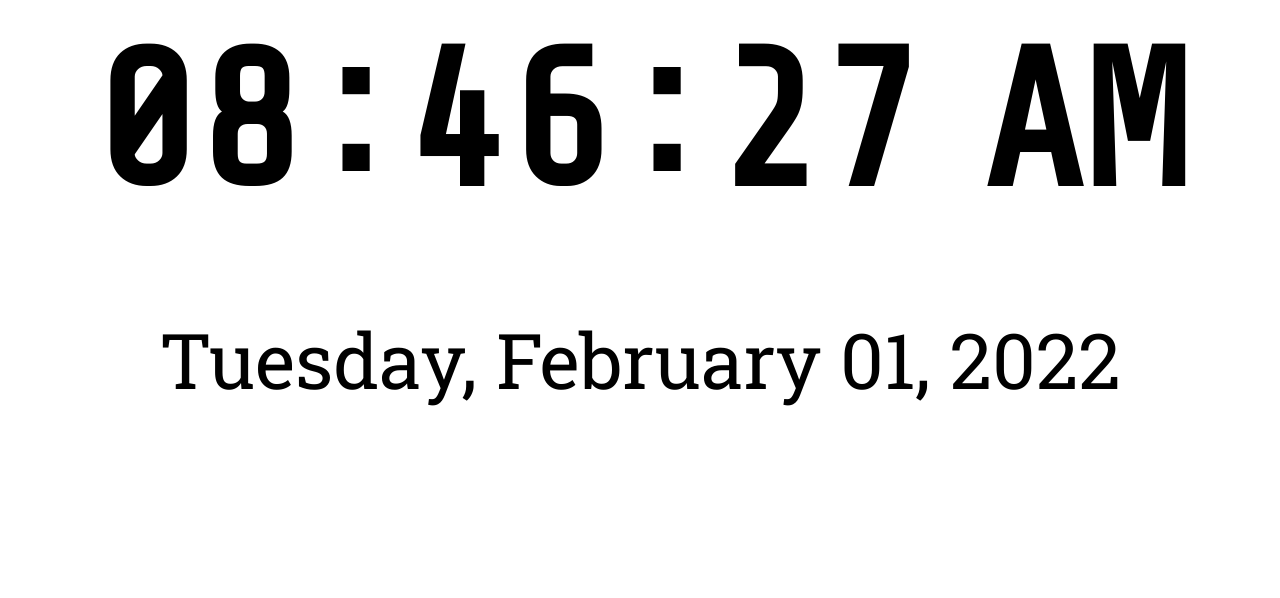
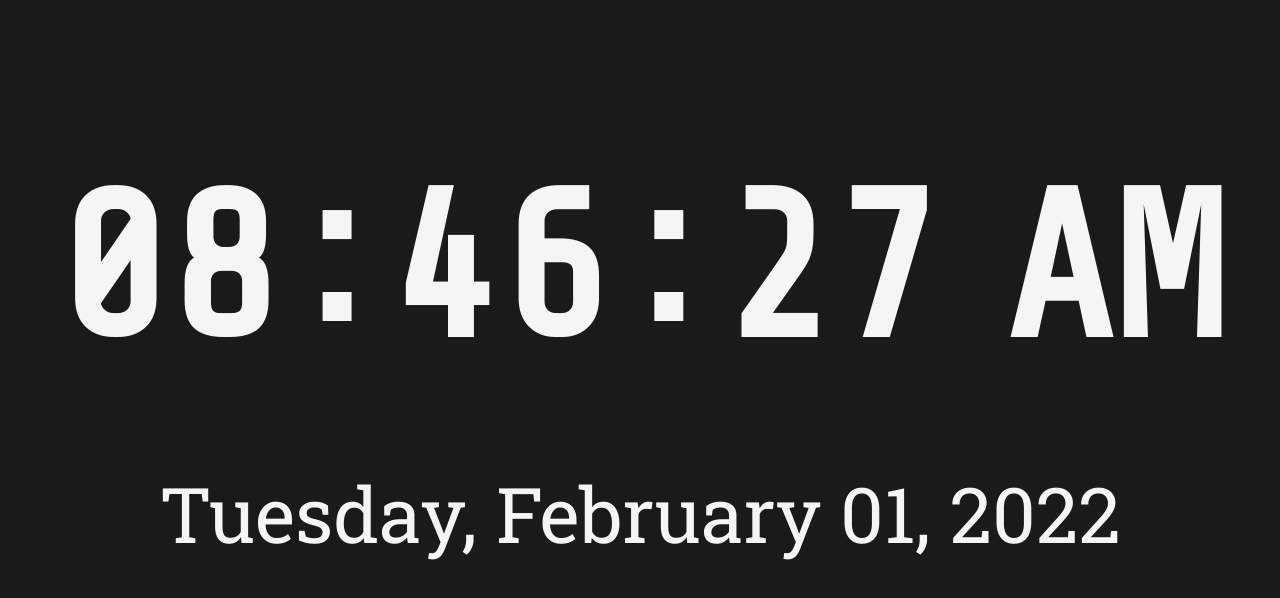
Before and after one commit to v08nike/clock, a plain HTML site: page index.html in a window 1280 px wide. Drawn offline with nearby package versions, Linux system fonts and the light colour scheme; a web font is replaced by a local one.

Commit message:
Update...

```diff
--- a/index.html
+++ b/index.html
@@ -17,17 +17,15 @@
 
     <main>
       <section id="clock">
-        <div class="wrap-time">
+        <div class="wrap">
           <article class="time">
-            <div class="time_h"></div>
-            <div class="colon">:</div>
-            <div class="time_m"></div>
-            <div class="colon">:</div>
-            <div class="time_s"></div>
-            <div class="time_t"></div>
+            <span class="time_h"></span>
+            <span class="colon">:</span>
+            <span class="time_m"></span>
+            <span class="colon">:</span>
+            <span class="time_s"></span>
+            <span class="time_t"></span>
           </article>
-        </div>
-        <div class="wrap-date">
           <article class="date"></article>
         </div>
       </section>
--- a/src/style/_base.scss
+++ b/src/style/_base.scss
@@ -3,16 +3,10 @@
   padding: 0;
   box-sizing: border-box;
 }
-html {
-  scroll-behavior: smooth;
-}
 body {
   font-family: "Roboto Slab", serif;
-}
-.wrap {
-  width: 100%;
-  max-width: 1440px;
-  margin-inline: auto;
+  background: #1a1a1a;
+  color: #f5f5f5;
 }
 // ====================
 @mixin fitMargin0 {
--- a/src/style/_main.scss
+++ b/src/style/_main.scss
@@ -1,11 +1,14 @@
 #clock {
   user-select: none;
-  .wrap-time {
-    padding-top: 1em;
-    @include fitMargin0;
+  display: flex;
+  flex-direction: column;
+  justify-content: space-around;
+  height: 90vh;
+  .wrap {
     .time {
+      @include fitMargin0;
       font-family: "Share Tech Mono", monospace;
-      font-size: 15vw;
+      font-size: 16vw;
       display: flex;
       align-items: center;
       font-weight: 600;
@@ -16,10 +19,10 @@
         margin-left: 0.3em;
       }
     }
-  }
-  .wrap-date {
-    @include fitMargin0;
-    padding-top: 1em;
-    font-size: 6vw;
+    .date {
+      @include fitMargin0;
+      margin-top: 1em;
+      font-size: 6vw;
+    }
   }
 }
```
Also changed, not shown: src/style/style.css.
